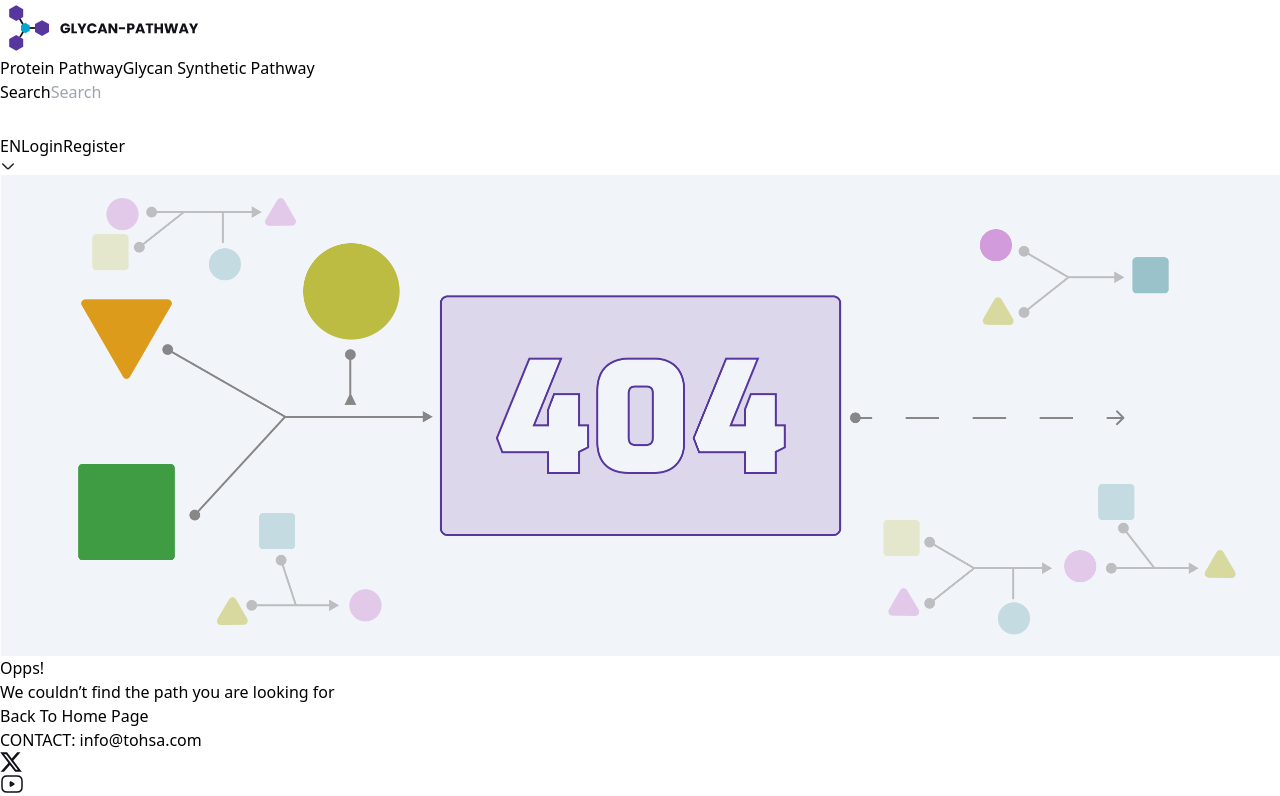
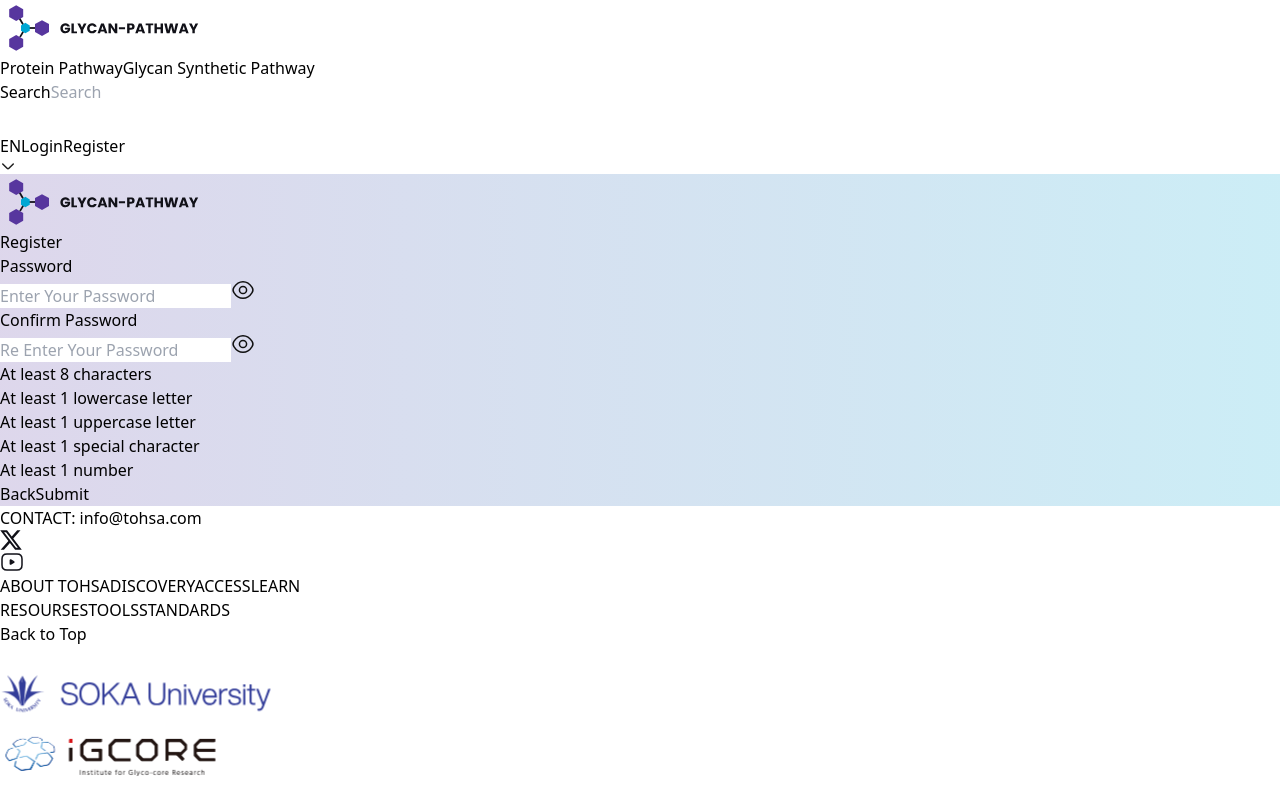
Before and after one commit to Hakam-aldeen-Kh/Protein-Pathway, a React (Vite) app: page /reset-password/reset in a window 1280 px wide. Shown: the top 796 px of the page. Built offline with nearby package versions, Linux system fonts and the light colour scheme; what cytoscape-cola, cytoscape-dagre, cytoscape-elk, cytoscape-klay would draw is missing.

Commit message:
create reset password form

```diff
--- /dev/null
+++ b/src/pages/Forgot-Passwrod/pages/ResetPasswordPage.jsx
@@ -0,0 +1,162 @@
+import { useForm } from "react-hook-form";
+import InputField from "../../../common/InputField";
+import { zodResolver } from "@hookform/resolvers/zod";
+import { resetPasswordSchema } from "../../../validation/resetPasswordSchema";
+import { useEffect, useState } from "react";
+import { Link, useNavigate } from "react-router";
+
+const ResetPasswordPage = () => {
+  const navigate = useNavigate();
+  const [showPassword, setShowPassword] = useState(false);
+  const [validation, setValidation] = useState({
+    length: false,
+    lowerCase: false,
+    upperCase: false,
+    specialCharacter: false,
+    oneNumber: false,
+  });
+
+  const validationCases = [
+    "At least 8 characters",
+    "At least 1 lowercase letter",
+    "At least 1 uppercase letter",
+    "At least 1 special character",
+    "At least 1 number",
+  ];
+
+  const {
+    register,
+    handleSubmit,
+    watch,
+    formState: { errors, isValid },
+  } = useForm({
+    mode: "onChange",
+    resolver: zodResolver(resetPasswordSchema),
+    defaultValues: {
+      password: "",
+      confirmPassword: "",
+    },
+  });
+
+  const formValues = watch();
+
+  // Add useEffect to validate password in real-time
+  useEffect(() => {
+    const password = formValues.password || "";
+    setValidation({
+      length: password.length >= 8,
+      lowerCase: /[a-z]/.test(password),
+      upperCase: /[A-Z]/.test(password),
+      specialCharacter: /[!@#$%^&*(),.?":{}|<>]/.test(password),
+      oneNumber: /[0-9]/.test(password),
+    });
+  }, [formValues.password]);
+
+  const handleResetPasswordSubmit = (data) => {
+    console.log(data);
+    navigate("/login");
+  };
+
+  return (
+    <div
+      className="min-h-screen flex items-center justify-center p-4"
+      style={{
+        background:
+          "linear-gradient(90deg, rgba(87, 54, 158, 0.2) 0%, rgba(0, 167, 211, 0.2) 100%)",
+      }}
+    >
+      <div className="w-full max-w-[1200px] flex items-center justify-between">
+        <div className="hidden lg:flex items-center space-x-4 flex-1">
+          <img
+            src="/images/Logo.svg"
+            className="w-3/4 h-[231px]"
+            alt="Company Logo"
+          />
+        </div>
+
+        <div className="bg-white rounded-lg border border-[#BBBBBB] min-w-[45%] max-w-md">
+          <h2 className="text-xl font-bold px-[24px] py-[16px] border-b-2">
+            Register
+          </h2>
+
+          <form
+            onSubmit={handleSubmit(handleResetPasswordSubmit)}
+            className="space-y-5 px-[24px] py-[40px]"
+          >
+            <>
+              <InputField
+                label="Password"
+                type="password"
+                name="password"
+                placeholder="Enter Your Password"
+                register={register}
+                error={errors.password?.message}
+                showPassword={showPassword}
+                togglePassword={() => setShowPassword(!showPassword)}
+              />
+
+              <InputField
+                label="Confirm Password"
+                type="password"
+                name="confirmPassword"
+                placeholder="Re Enter Your Password"
+                register={register}
+                error={errors.confirmPassword?.message}
+                showPassword={showPassword}
+                togglePassword={() => setShowPassword(!showPassword)}
+              />
+
+              <ul className="pl-5 text-sm">
+                {validationCases.map((oneCase, index) => {
+                  const validationKeys = Object.keys(validation);
+                  const isValid = validation[validationKeys[index]];
+                  return (
+                    <li
+                      key={index}
+                      className={`flex items-center gap-2 ${
+                        isValid ? "text-green-600" : "text-gray-600"
+                      }`}
+                    >
+                      {isValid ? (
+                        <img
+                          src="/images/icons/check-password.svg"
+                          alt="check"
+                        />
+                      ) : (
+                        <span className="w-2 h-2 rounded-full bg-gray-600 mt-1" />
+                      )}
+                      {oneCase}
+                    </li>
+                  );
+                })}
+              </ul>
+
+              <div className="grid grid-cols-2 mt-6 gap-x-5">
+                <Link
+                  to="/reset-password"
+                  className="px-8 py-[10px] text-[#57369E] hover:text-[#00A7D3] font-semibold transition-all duration-200 text-center"
+                >
+                  Back
+                </Link>
+                <button
+                  type="submit"
+                  disabled={!isValid}
+                  className={`px-8 py-[10px] rounded-sm text-white font-semibold transition-all duration-200
+                    ${
+                      isValid
+                        ? "bg-[#57369E] hover:bg-[#00A7D3]"
+                        : "bg-[#BBBBBB]"
+                    }`}
+                >
+                  Submit
+                </button>
+              </div>
+            </>
+          </form>
+        </div>
+      </div>
+    </div>
+  );
+};
+
+export default ResetPasswordPage;
--- a/src/pages/Register/Register.jsx
+++ b/src/pages/Register/Register.jsx
@@ -1,3 +1,4 @@
+import { Link } from "react-router";
 import AuthInput from "../../common/auth/AuthInput";
 import { useRegister } from "../../hooks/useRegister";
 
@@ -109,12 +110,12 @@ const Register = () => {
                 <div className="flex items-center justify-end text-sm">
                   <div className="text-black">
                     Already have an account?{" "}
-                    <a
-                      href="/login"
+                    <Link
+                      to="/login"
                       className="text-[#57369E] hover:text-[#00A7D3]"
                     >
                       Sign In
-                    </a>
+                    </Link>
                   </div>
                 </div>
               </>
--- a/src/routes/AppRouter.jsx
+++ b/src/routes/AppRouter.jsx
@@ -21,6 +21,7 @@ import Profile from "../pages/Profile/Profile";
 import EditProfile from "../pages/Edit-Profile/EditProfile";
 import EmailInputPage from "../pages/Forgot-Passwrod/pages/EmailInputPage";
 import ConfirmationPage from "../pages/Forgot-Passwrod/pages/ConfirmationPage";
+import ResetPasswordPage from "../pages/Forgot-Passwrod/pages/ResetPasswordPage";
 
 const AppRouter = () => {
   return (
@@ -94,6 +95,15 @@ const AppRouter = () => {
         element={
           <Layout>
             <ConfirmationPage />
+          </Layout>
+        }
+      />
+
+      <Route
+        path="/reset-password/reset"
+        element={
+          <Layout>
+            <ResetPasswordPage />
           </Layout>
         }
       />
--- /dev/null
+++ b/src/validation/resetPasswordSchema.js
@@ -0,0 +1,20 @@
+import { z } from "zod";
+
+export const resetPasswordSchema = z
+  .object({
+    password: z
+      .string()
+      .min(8, "Password must be at least 8 characters")
+      .regex(/[A-Z]/, "Password must contain at least 1 uppercase letter")
+      .regex(/[a-z]/, "Password must contain at least 1 lowercase letter")
+      .regex(
+        /[!@#$%^&*(),.?":{}|<>]/,
+        "Password must contain at least 1 special character"
+      )
+      .regex(/[0-9]/, "Password must contain at least 1 number"),
+    confirmPassword: z.string().min(1, "Please confirm your password"),
+  })
+  .refine((data) => data.password === data.confirmPassword, {
+    message: "Passwords do not match",
+    path: ["confirmPassword"],
+  });
```
